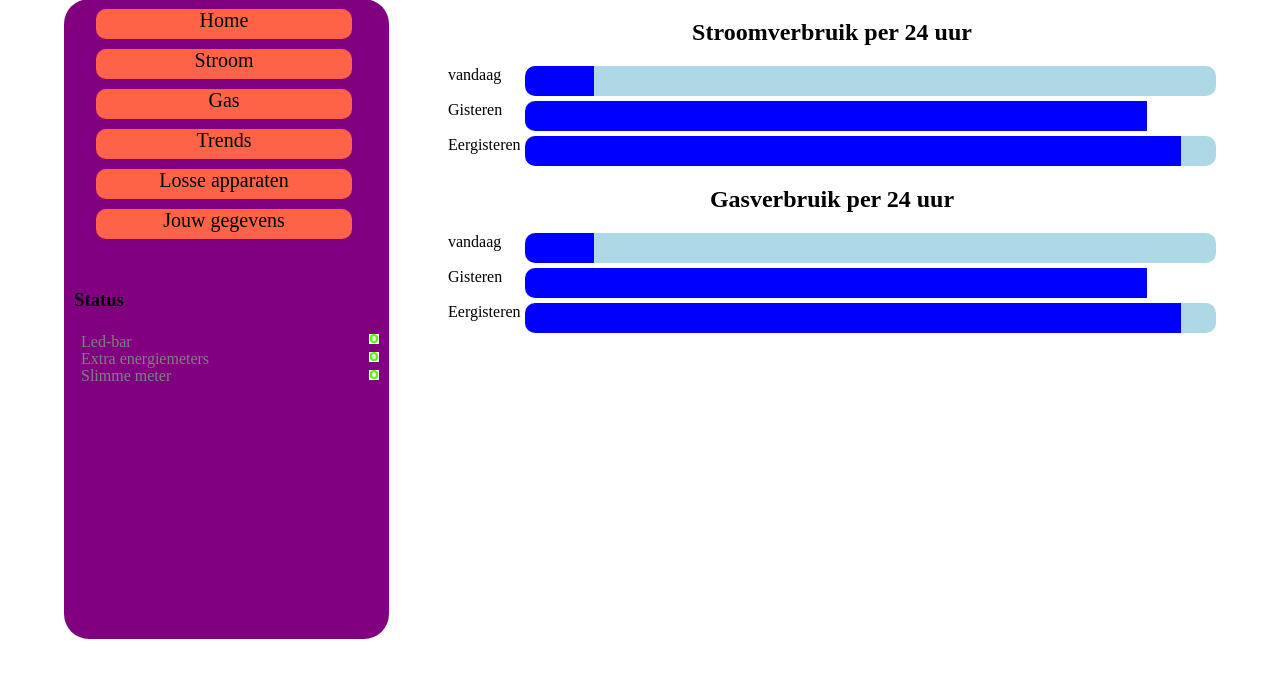
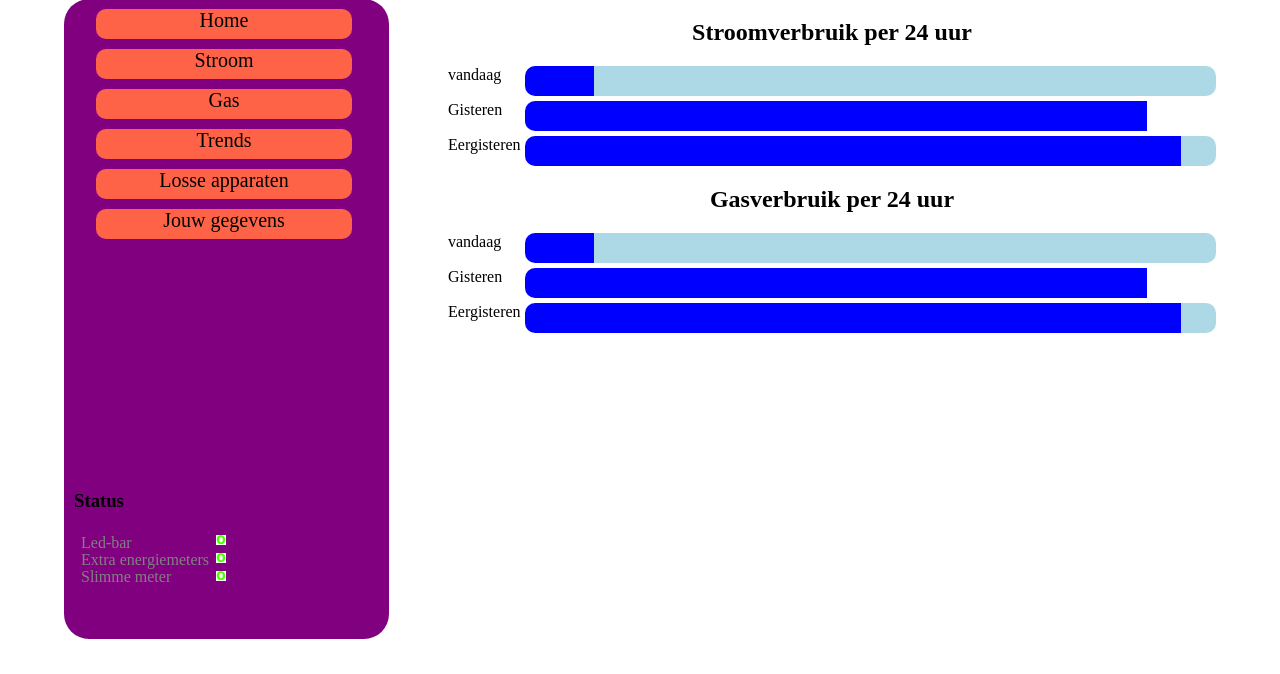
Before and after one commit to kebabinjeneus/Challenge-D3D, a PHP site: page / in a window 1280 px wide. Shown: the part 131-805 px from the top of the page. Run offline with PHP 8.4, Linux system fonts and the light colour scheme.

Commit message:
update css

```diff
--- a/src/html/css/main-style.css
+++ b/src/html/css/main-style.css
@@ -48,8 +48,8 @@ div.sidebar-button:hover .a {
 }
 
 div.footer {
-    /* position: fixed; */
-    /* bottom: 10px; */
+    position: fixed;
+    bottom: 10%;
     /* margin-left: 5%; */
     /* width: 25%; */
     margin-top: 50px;
```
